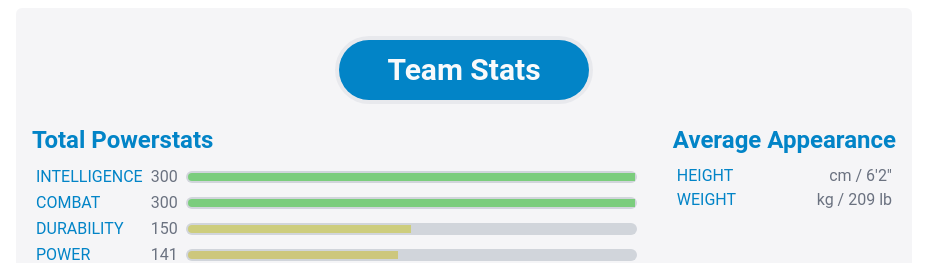
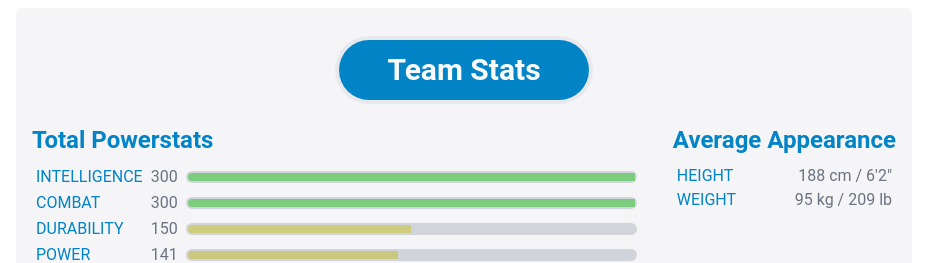
Before and after one commit to livchits/superheroes-app, a React (Vite) app: page / in a window 1280 px wide. Shown: the top 263 px of the page, without its empty margins (176-1103 px from the left). Built offline with nearby package versions, Linux system fonts and the light colour scheme; the HTML template or start-up script is replaced by a standard one.

Commit message:
Extract Powerstats to a component

```diff
--- /dev/null
+++ b/src/components/Powerstats.jsx
@@ -0,0 +1,48 @@
+import * as React from 'react';
+import PropTypes from 'prop-types';
+
+import { getHueValue, getSortedPowerstatsTotals } from '../utils';
+
+function Powerstats({ team }) {
+  const sortedPowerstatsTotals = getSortedPowerstatsTotals(team);
+  const getHueForMaxTeamLength = getHueValue(team.length * 100);
+
+  return (
+    <article className='px-4 sm:flex-1'>
+      <h2 className='text-2xl font-bold'>Total Powerstats</h2>
+      <div className='my-2 text-opacity-70'>
+        <table>
+          <tbody>
+            {sortedPowerstatsTotals.map(([powerstat, total]) => (
+              <tr key={powerstat}>
+                <td className='px-1 uppercase'>{powerstat}</td>
+                <td className='px-1 text-right text-gray-500 text-opacity-100'>
+                  {total}
+                </td>
+                <td className='w-full px-1'>
+                  <div className='bg-gray-300 h-3 mx-auto rounded-lg p-0.5'>
+                    <div
+                      className='h-full rounded-md rounded-r-none'
+                      style={{
+                        width: `${total / team.length}%`,
+                        backgroundColor: `hsla(${getHueForMaxTeamLength(
+                          total
+                        )}, 50%, 60%, .8)`,
+                      }}
+                    />
+                  </div>
+                </td>
+              </tr>
+            ))}
+          </tbody>
+        </table>
+      </div>
+    </article>
+  );
+}
+
+Powerstats.propTypes = {
+  team: PropTypes.array.isRequired,
+};
+
+export default Powerstats;
--- a/src/components/TeamStats.jsx
+++ b/src/components/TeamStats.jsx
@@ -1,17 +1,11 @@
 import * as React from 'react';
 
 import { team, PROPERTIES_TO_GET_AVERAGE } from '../constants';
-import {
-  getHueValue,
-  getSortedPowerstatsTotals,
-  getAverageOf,
-  convertCmToFeetAndInches,
-  convertKgToLb,
-} from '../utils';
+import { getAverageOf, convertCmToFeetAndInches, convertKgToLb } from '../utils';
+
+import Powerstats from './Powerstats';
 
 function TeamStats() {
-  const sortedPowerstatsTotals = getSortedPowerstatsTotals(team);
-  const getHueForMaxTeamLength = getHueValue(team.length * 100);
   const averages = getAverageOf(team, PROPERTIES_TO_GET_AVERAGE);
 
   return (
@@ -22,36 +16,7 @@ function TeamStats() {
         </h1>
       </div>
       <div className='sm:flex'>
-        <article className='px-4 sm:flex-1'>
-          <h2 className='text-2xl font-bold'>Total Powerstats</h2>
-          <div className='my-2 text-opacity-70'>
-            <table>
-              <tbody>
-                {sortedPowerstatsTotals.map(([powerstat, total]) => (
-                  <tr key={powerstat}>
-                    <td className='px-1 uppercase'>{powerstat}</td>
-                    <td className='px-1 text-right text-gray-500 text-opacity-100'>
-                      {total}
-                    </td>
-                    <td className='w-full px-1'>
-                      <div className='bg-gray-300 h-3 mx-auto rounded-lg p-0.5'>
-                        <div
-                          className='h-full rounded-md rounded-r-none'
-                          style={{
-                            width: `${total / team.length}%`,
-                            backgroundColor: `hsla(${getHueForMaxTeamLength(
-                              total
-                            )}, 50%, 60%, .8)`,
-                          }}
-                        />
-                      </div>
-                    </td>
-                  </tr>
-                ))}
-              </tbody>
-            </table>
-          </div>
-        </article>
+        <Powerstats team={team} />
         <article className='px-4'>
           <h2 className='mt-4 text-2xl font-bold sm:mt-0'>Average Appearance</h2>
           <ul className='px-1 mt-2'>
@@ -62,8 +27,8 @@ function TeamStats() {
                   <span className='uppercase'>{property} </span>
                   <span className='text-gray-500'>
                     {property === 'height'
-                      ? ` cm / ${convertCmToFeetAndInches(value)}`
-                      : ` kg / ${convertKgToLb(value)} lb`}
+                      ? `${value} cm / ${convertCmToFeetAndInches(value)}`
+                      : `${value} kg / ${convertKgToLb(value)} lb`}
                   </span>
                 </li>
               );
```
